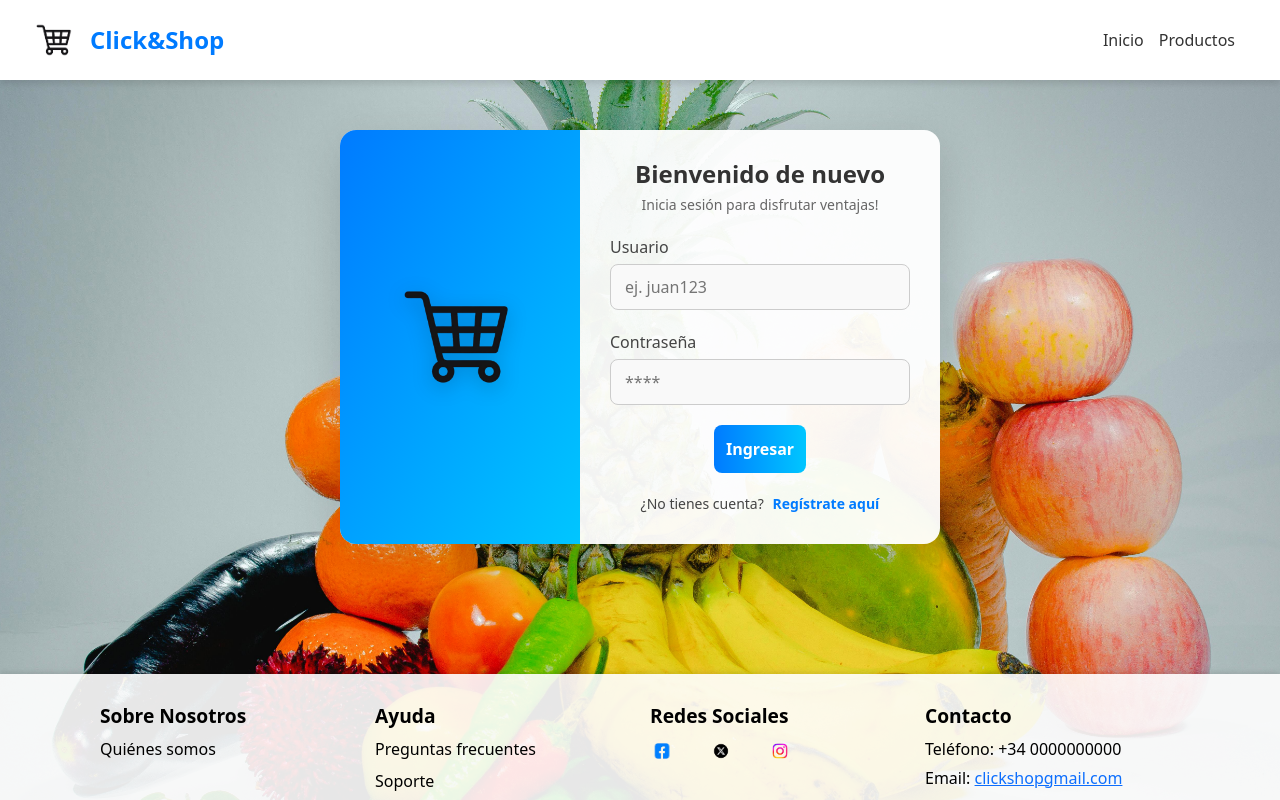
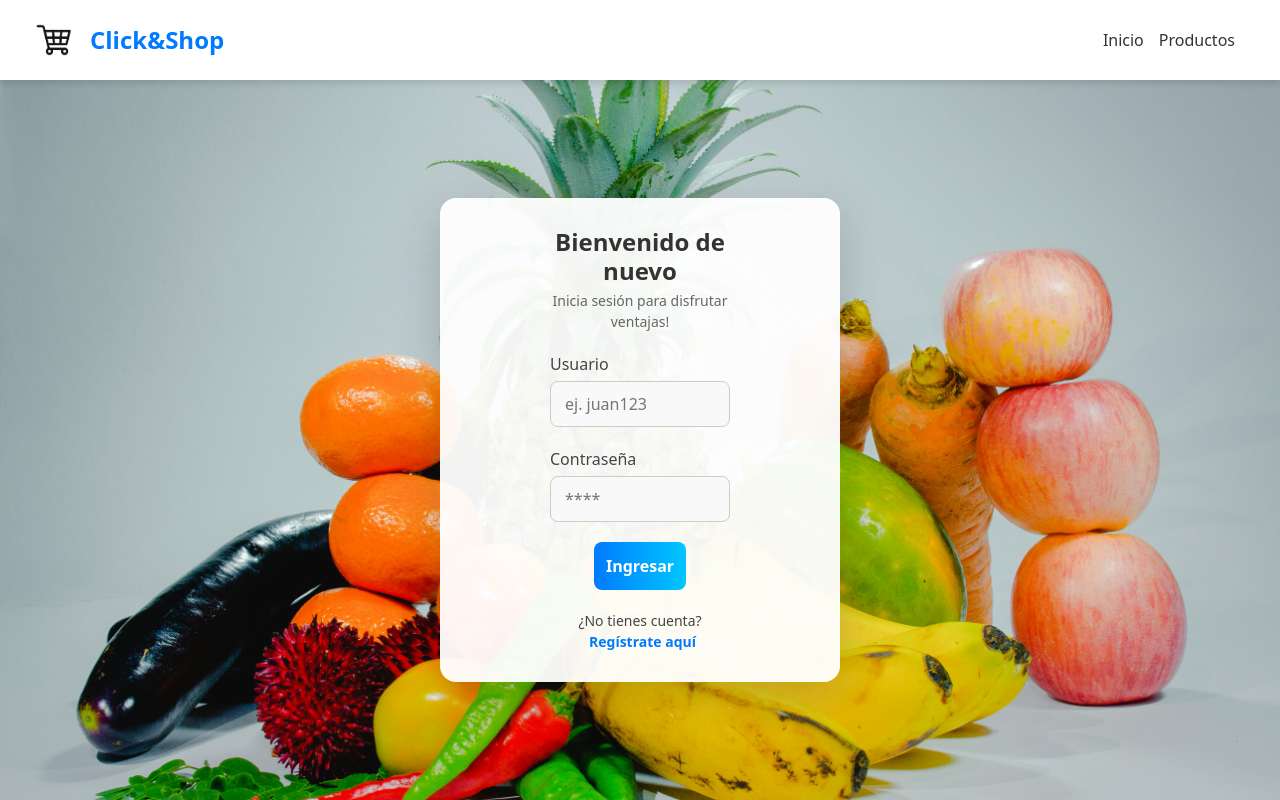
Before and after one commit to christianyang22/PC2_Grupo5_Front, an Angular app: page /login in a window 1280 px wide. Shown: the top 800 px of the page. Built offline with nearby package versions, Linux system fonts and the light colour scheme.

Commit message:
Cambios en login y productos

```diff
--- a/src/app/login/login.component.html
+++ b/src/app/login/login.component.html
@@ -28,9 +28,6 @@
 
     <main class="contenido-principal">
       <div class="login-container shadow-lg">
-        <div class="login-image d-none d-md-flex">
-          <img src="img/carrito.png" alt="Carrito de compras" />
-        </div>
         <div class="login-form">
           <h2 class="login-title">Bienvenido de nuevo</h2>
           <p class="login-subtitle">Inicia sesión para disfrutar ventajas!</p>
--- a/src/app/login/login.component.scss
+++ b/src/app/login/login.component.scss
@@ -79,14 +79,12 @@ body::before {
   display: flex;
   justify-content: center;
   align-items: center;
-  flex-grow: 1;
-  padding-top: 50px;
-  min-height: 65vh;
+  height: 100vh;
 }
 
 .login-container {
   display: flex;
-  width: 600px;
+  width: 400px;
   background: rgba(255, 255, 255, 0.95);
   border-radius: 16px;
   overflow: hidden;
@@ -94,6 +92,9 @@ body::before {
   margin-top: 80px;
   height: auto;
   transition: all 0.3s ease;
+  flex-direction: column;
+  justify-content: center;
+  align-items: center;
 }
 
 .login-image {
--- a/src/app/productos/productos.component.html
+++ b/src/app/productos/productos.component.html
@@ -16,7 +16,7 @@
           <div class="logo-usuario">
             <a href="/home" class="logo-usuario">
               <img src="img/carrito.png" alt="carro" />
-              <h1 class="titulo">Click&Shop</h1>
+              <h1 class="logo-text">Click&Shop</h1>
             </a>
           </div>
           <div class="colapsar" id="menu">
--- a/src/app/productos/productos.component.scss
+++ b/src/app/productos/productos.component.scss
@@ -8,6 +8,9 @@ header {
     background-color: white;
     box-shadow: 0 4px 6px rgba(0, 0, 0, 0.1);
 }
+.logo-text {
+    color: black;
+  }
 
 .contenedor {
     width: 100%;
```
